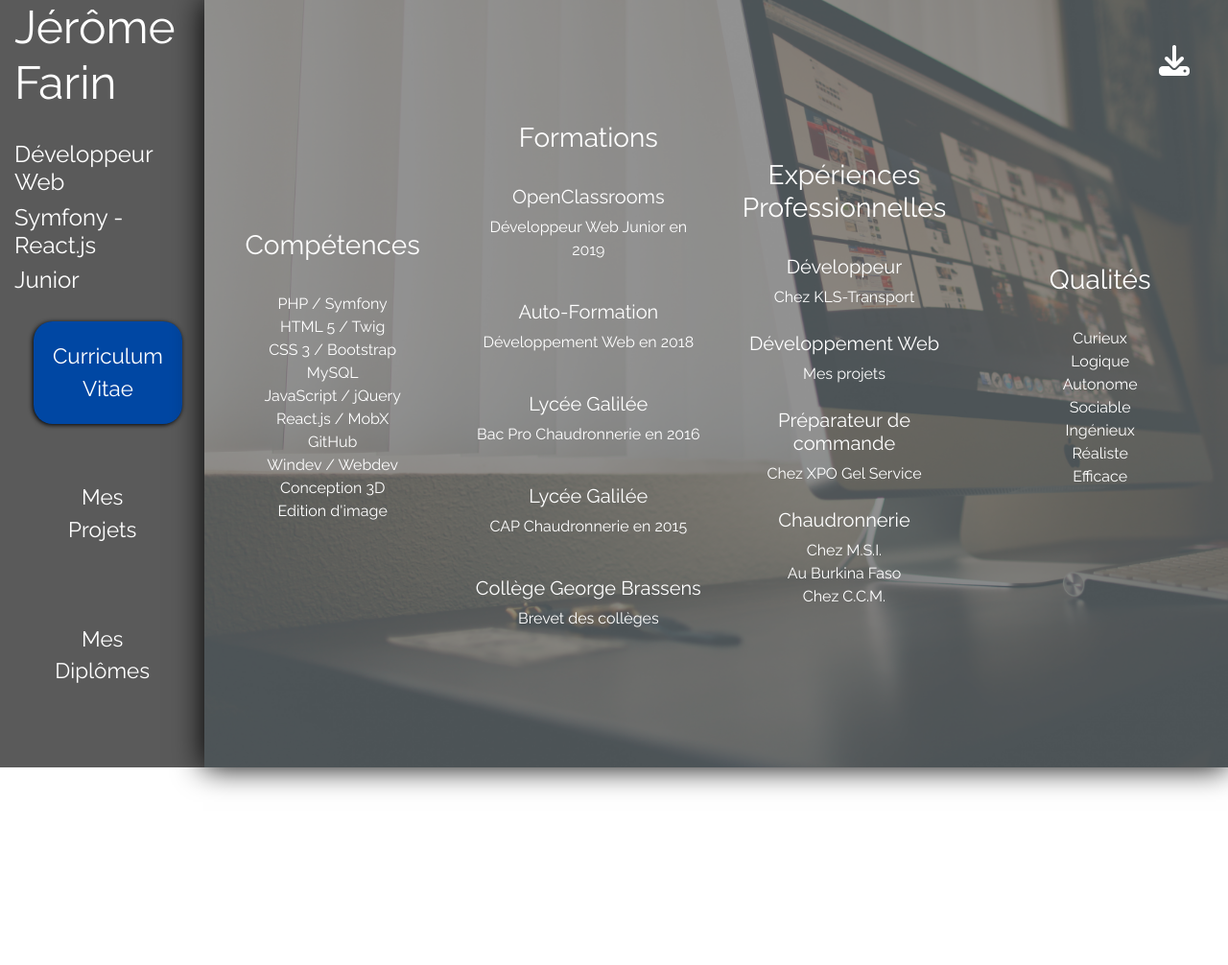
After one commit to JeromeFarin/jeromefarin, a Symfony app: template templates/default/index.html.twig in a window 1280 px wide. The commit adds this page. Shown: the whole page at 96% size. Run offline with Twig, Linux system fonts and the light colour scheme; the template is opened without the code that fills it, so the values that code supplies are empty; some libraries are stand-ins or nearby versions.

Commit message:
Page style and CV

```diff
--- /dev/null
+++ b/public/css/master.css
@@ -0,0 +1,113 @@
+html, body {
+    height: 100vh;
+}
+body {
+    font-family: 'Raleway', sans-serif;
+    color: #fff;
+}
+#header {
+    background-color: #5a5a5a;
+    width: 100%;
+}
+#back {
+    width: 100%;
+    background-image: url(../img/background.png);
+    background-repeat: no-repeat;
+    background-size: cover;
+    box-shadow: -1px 0px 30px #000;
+}
+#body {
+    margin: 0;
+    height: 100%;
+    width: 100%;
+    background-color: rgba(100, 100, 100, 0.7);
+    text-align: center;
+}
+#header header {
+    width: 100%;
+    height: 100%;
+}
+#header header h1 {
+    font-size: 3em;
+}
+#header header h2 {
+    font-size: 1.5em;
+}
+#header header nav {
+    width: 100%;
+}
+#header header nav a {
+    font-size: 1.4em;
+    color: #fff;
+    padding: 20px;
+    margin: 20px;
+    border-radius: 20px;
+    width: 100%;
+    text-align: center;
+}
+#header header nav a.active {
+    background-color: #0047a3;
+    box-shadow: -1px 1px 5px #000;
+}
+#header header nav a:hover {
+    background-color: #0075d4;
+    box-shadow: -1px 1px 5px #000;
+}
+#header footer {
+    width: 100%;
+    display: flex;
+    flex-direction: column;
+    align-items: center;
+}
+
+#header footer #social a {
+    color: #fff;
+    margin: 10px;
+    font-size: 4em;
+}
+
+#header footer #social a:hover {
+    color: #0075d4;
+    text-shadow: -1px 1px 5px #000;
+}
+#body ul {
+    padding: 0;
+    list-style: none;
+}
+.pop {
+    z-index: 50;
+    position: absolute;
+    width: 100%;
+    display: none;
+}
+.pop i {
+    font-size: 2em;
+    color: #646464;
+    margin: 0;
+    line-height: 20px;
+    text-shadow: -1px 1px 5px #000;
+}
+.pop p {
+    text-align: center;
+    padding: 20px;
+    border-radius: 10px;
+    background-color: #646464;
+    margin: 0;
+    box-shadow: -1px 1px 5px #000;
+}
+.infos {
+    margin: 0;
+    cursor: pointer;
+}
+#download {
+    color: #fff;
+    font-size: 2em;
+    position: absolute;
+    top: 40px;
+    right: 40px;
+}
+
+#download:hover {
+    color: #0075d4;
+    text-shadow: -1px 1px 5px #000;
+}
--- /dev/null
+++ b/public/js/hover.js
@@ -0,0 +1,8 @@
+$('.infos').mouseover(function() {
+    var elt = this.getAttribute('id');
+    $('.'+elt).show();
+});
+$('.infos').mouseout(function() {
+    var elt = this.getAttribute('id');
+    $('.'+elt).hide();
+})
--- a/templates/base.html.twig
+++ b/templates/base.html.twig
@@ -2,11 +2,31 @@
 <html>
     <head>
         <meta charset="UTF-8">
-        <title>{% block title %}Welcome!{% endblock %}</title>
-        {% block stylesheets %}{% endblock %}
+        <title>{% block title %}Jérôme Farin{% endblock %}</title>
+        {% block stylesheets %}
+            <link href="https://fonts.googleapis.com/css?family=Raleway" rel="stylesheet">
+            <link rel="stylesheet" href="https://stackpath.bootstrapcdn.com/bootstrap/4.3.1/css/bootstrap.min.css" integrity="sha384-ggOyR0iXCbMQv3Xipma34MD+dH/1fQ784/j6cY/iJTQUOhcWr7x9JvoRxT2MZw1T" crossorigin="anonymous">
+            <link rel="stylesheet" href="/css/master.css">
+            <link rel="shortcut icon" href="/img/favicon.ico" type="image/x-icon">
+        {% endblock %}
     </head>
     <body>
-        {% block body %}{% endblock %}
-        {% block javascripts %}{% endblock %}
+        <div class="d-flex h-100">
+            <div id="header" class="col-2">
+                {% include "header.html.twig" %}
+            </div>
+            <div id="back" class="col-10 p-0">
+                <div id="body" class="d-flex justify-content-center align-items-center">
+                    {% block body %}{% endblock %}
+                </div>
+            </div>
+        </div>
+        {% block javascripts %}
+            <script src="https://code.jquery.com/jquery-3.3.1.slim.min.js" integrity="sha384-q8i/X+965DzO0rT7abK41JStQIAqVgRVzpbzo5smXKp4YfRvH+8abtTE1Pi6jizo" crossorigin="anonymous"></script>
+            <script src="https://cdnjs.cloudflare.com/ajax/libs/popper.js/1.14.7/umd/popper.min.js" integrity="sha384-UO2eT0CpHqdSJQ6hJty5KVphtPhzWj9WO1clHTMGa3JDZwrnQq4sF86dIHNDz0W1" crossorigin="anonymous"></script>
+            <script src="https://stackpath.bootstrapcdn.com/bootstrap/4.3.1/js/bootstrap.min.js" integrity="sha384-JjSmVgyd0p3pXB1rRibZUAYoIIy6OrQ6VrjIEaFf/nJGzIxFDsf4x0xIM+B07jRM" crossorigin="anonymous"></script>
+            <script src="https://kit.fontawesome.com/4ff6956e6d.js" crossorigin="anonymous"></script>
+            <script src="/js/hover.js"></script>
+        {% endblock %}
     </body>
 </html>
--- /dev/null
+++ b/templates/default/index.html.twig
@@ -0,0 +1,88 @@
+{% extends 'base.html.twig' %}
+
+{% block body %}
+    <a id="download" href="{{path('cv')}}" title="Téléchager le CV"><i class="fa fa-download" aria-hidden="true"></i></a>
+    <div id="comp" class="cv-elt col-sm-12 col-xl-3">
+        <h3>Compétences</h3><br>
+        <ul>
+            <li>PHP / Symfony</li>
+            <li>HTML 5 / Twig</li>
+            <li>CSS 3 / Bootstrap</li>
+            <li>MySQL</li>
+            <li>JavaScript / jQuery</li>
+            <li>React.js / MobX</li>
+            <li>GitHub</li>
+            <li>Windev / Webdev</li>
+            <li>Conception 3D</li>
+            <li>Edition d'image</li>
+        </ul>
+    </div>
+
+    <div id="form" class="cv-elt col-sm-12 col-xl-3">
+        <h3>Formations</h3><br>
+        <h5>OpenClassrooms</h5>
+        <p>Développeur Web Junior en 2019</p><br>
+        <h5>Auto-Formation</h5>
+        <p>Développement Web en 2018</p><br>
+        <h5>Lycée Galilée</h5>
+        <p>Bac Pro Chaudronnerie en 2016</p><br>
+        <h5>Lycée Galilée</h5>
+        <p>CAP Chaudronnerie en 2015</p><br>
+        <h5>Collège George Brassens</h5>
+        <p>Brevet des collèges</p>
+    </div>
+
+    <div id="exp" class="cv-elt col-sm-12 col-xl-3">
+        <h3>Expériences Professionnelles</h3><br>
+        <h5>Développeur</h5>
+        <p class="infos" id="kls">Chez KLS-Transport</p>
+        <div class="pop kls">
+            <i class="fas fa-caret-up"></i>
+            <p>Alternance en 2019</p>
+        </div>
+        <br>
+        <h5>Développement Web</h5>
+        <p class="infos" id="web">Mes projets</p>
+        <div class="pop web">
+            <i class="fas fa-caret-up"></i>
+            <p>Dans la catégorie "Mes projets", il y a quelques réalisations web</p>
+        </div>
+        <br>
+        <h5>Préparateur de commande</h5>
+        <p class="infos" id="eppc">Chez XPO Gel Service</p>
+        <div class="pop eppc">
+            <i class="fas fa-caret-up"></i>
+            <p>De mars 2017 à novembre 2017</p>
+        </div>
+        <br>
+        <h5>Chaudronnerie</h5>
+        <p class="infos" id="epc1">Chez M.S.I.</p>
+        <div class="pop epc1">
+            <i class="fas fa-caret-up"></i>
+            <p>12 semaine de stage entre 2014 et 2016 suivi de 2 semaine d'intérim en 2017</p>
+        </div>
+        <p class="infos" id="epc2">Au Burkina Faso</p>
+        <div class="pop epc2">
+            <i class="fas fa-caret-up"></i>
+            <p>Nous avons créer un abris métallique pour des enfants d'une maternelle avec mon lycée</p>
+        </div>
+        <p class="infos" id="epc3">Chez C.C.M.</p>
+        <div class="pop epc3">
+            <i class="fas fa-caret-up"></i>
+            <p>6 semaine de stage en 2014</p>
+        </div>
+    </div>
+
+    <div id="qual" class="cv-elt col-sm-12 col-xl-3">
+        <h3>Qualités</h3><br>
+        <ul>
+            <li>Curieux</li>
+            <li>Logique</li>
+            <li>Autonome</li>
+            <li>Sociable</li>
+            <li>Ingénieux</li>
+            <li>Réaliste</li>
+            <li>Efficace</li>
+        </ul>
+    </div>
+{% endblock %}
--- /dev/null
+++ b/templates/header.html.twig
@@ -0,0 +1,23 @@
+<header class="d-flex justify-content-around flex-column align-items-center">
+    <div>
+        <h1>Jérôme Farin</h1><br>
+        <h2>Développeur Web</h2>
+        <h2>Symfony - React.js</h2>
+        <h2>Junior</h2>
+    </div>
+
+    <nav class="nav">
+      <a class="nav-link active" href="{{path('index')}}">Curriculum Vitae</a>
+      <a class="nav-link" href="#">Mes Projets</a>
+      <a class="nav-link" href="#">Mes Diplômes</a>
+      <a class="nav-link" href="#">Contact</a>
+    </nav>
+
+    <footer>
+        <div id="social">
+            <a href="https://www.linkedin.com/in/j%C3%A9r%C3%B4me-farin-3987a3169/" target="_blank"><i class="fab fa-linkedin"></i></a>
+            <a href="https://github.com/JeromeFarin"  target="_blank"><i class="fab fa-github-square"></i></a>
+        </div>
+        <p><i class="fa fa-copyright" aria-hidden="true"></i> 2019 Jérôme Farin</p>
+    </footer>
+</header>
```
Also changed, not shown: src/Controller/DefaultController.php (added, +30 -0 lines), public/img/background.png (added), public/img/favicon.ico (added), 1 other file.
